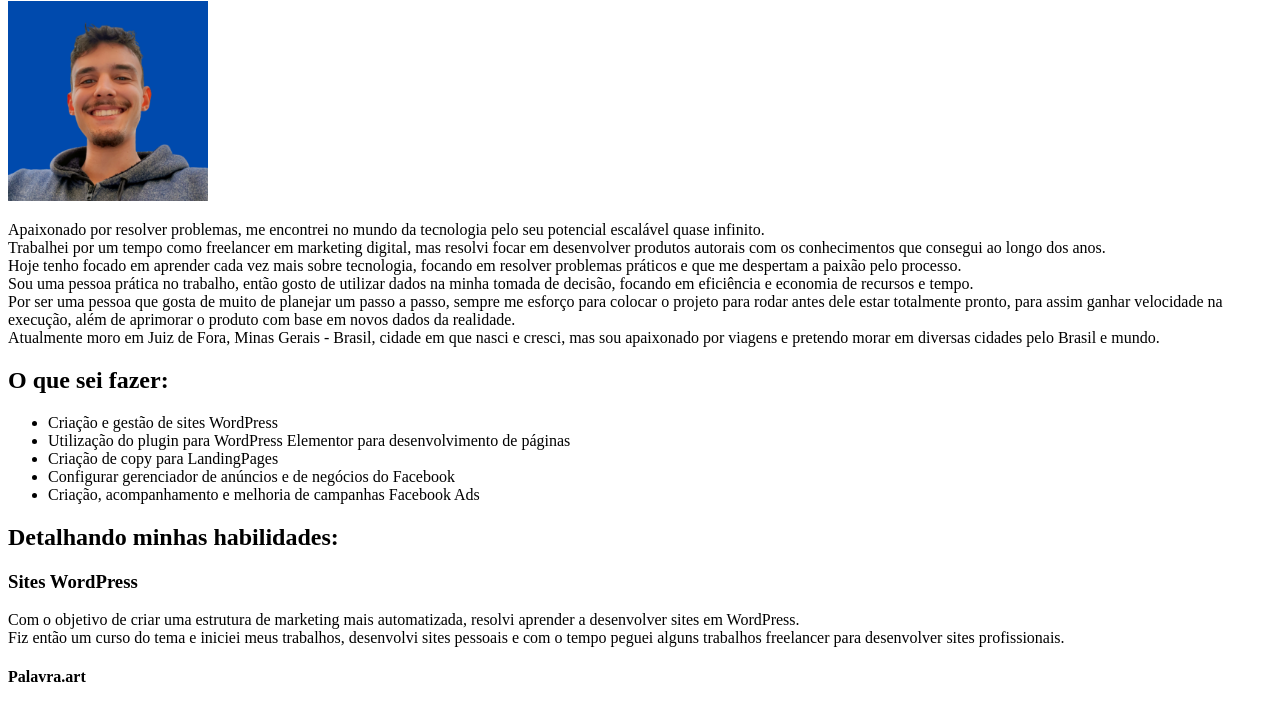
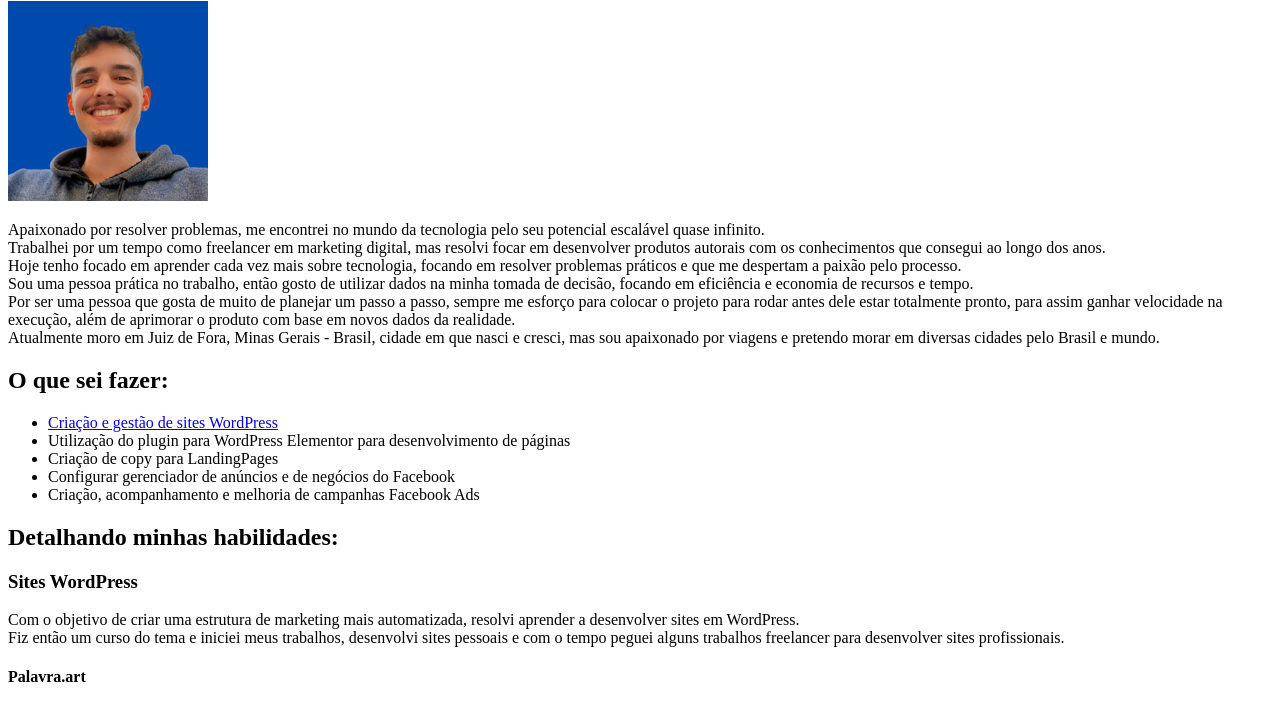
Before and after one commit to yannidilly/portfolio-web, a plain HTML site: page index.html in a window 1280 px wide. Shown: the part 79-784 px from the top of the page. Drawn offline with Linux system fonts and the light colour scheme.

Commit message:
adicionei a navegação interna para a habilidade sites wordpress

```diff
--- a/index.html
+++ b/index.html
@@ -24,14 +24,14 @@
     </p>
     <h2>O que sei fazer:</h2>
     <ul>
-        <li>Criação e gestão de sites WordPress</li>
+        <li><a href="#sites-wordpress">Criação e gestão de sites WordPress</a></li>
         <li>Utilização do plugin para WordPress Elementor para desenvolvimento de páginas</li>
         <li>Criação de copy para LandingPages</li>
         <li>Configurar gerenciador de anúncios e de negócios do Facebook</li>
         <li>Criação, acompanhamento e melhoria de campanhas Facebook Ads</li>
     </ul>
     <h2>Detalhando minhas habilidades:</h2>
-    <h3>Sites WordPress</h3>
+    <h3 id="sites-wordpress">Sites WordPress</h3>
     <p>
         Com o objetivo de criar uma estrutura de marketing mais automatizada, resolvi aprender a desenvolver sites em WordPress.
         <br>
```
